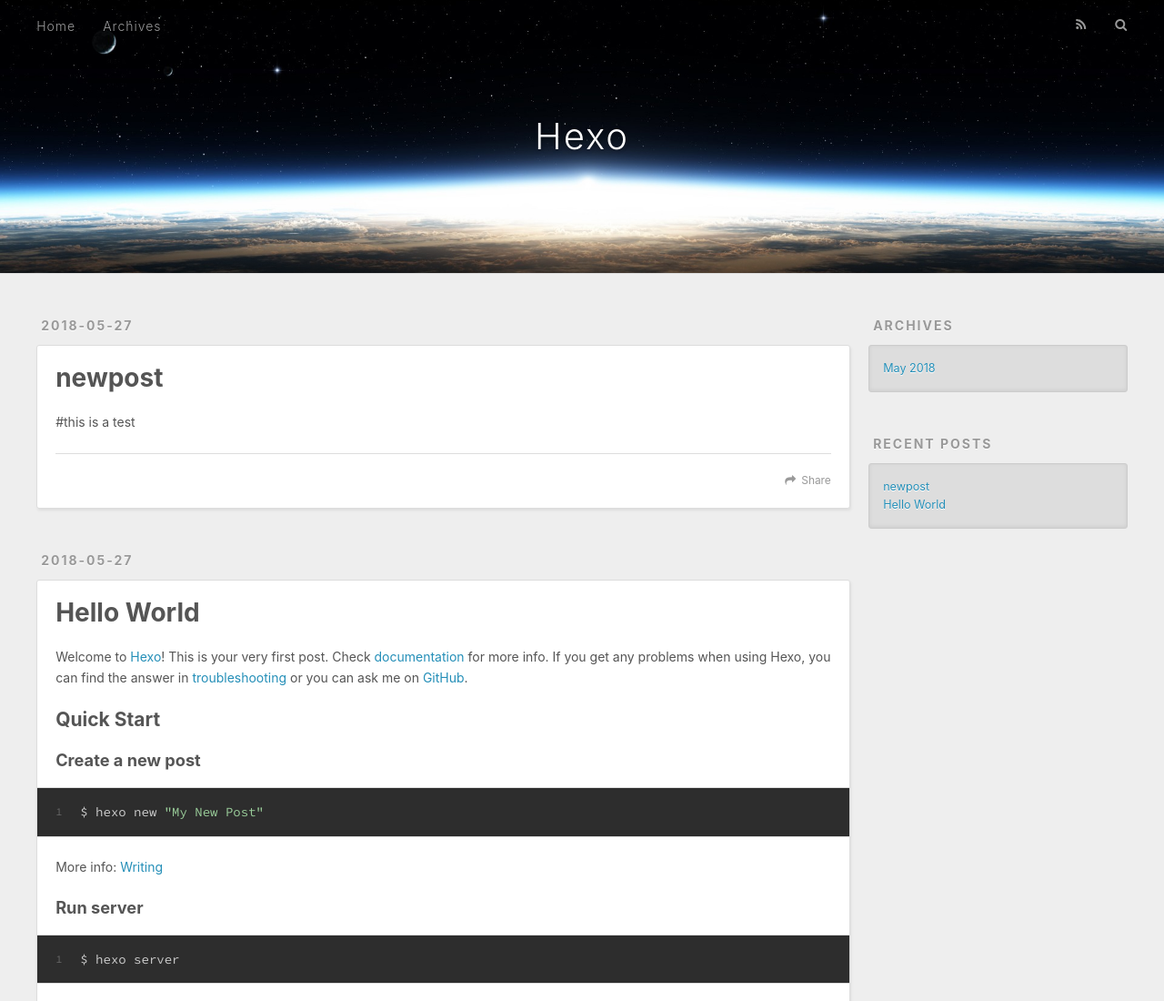
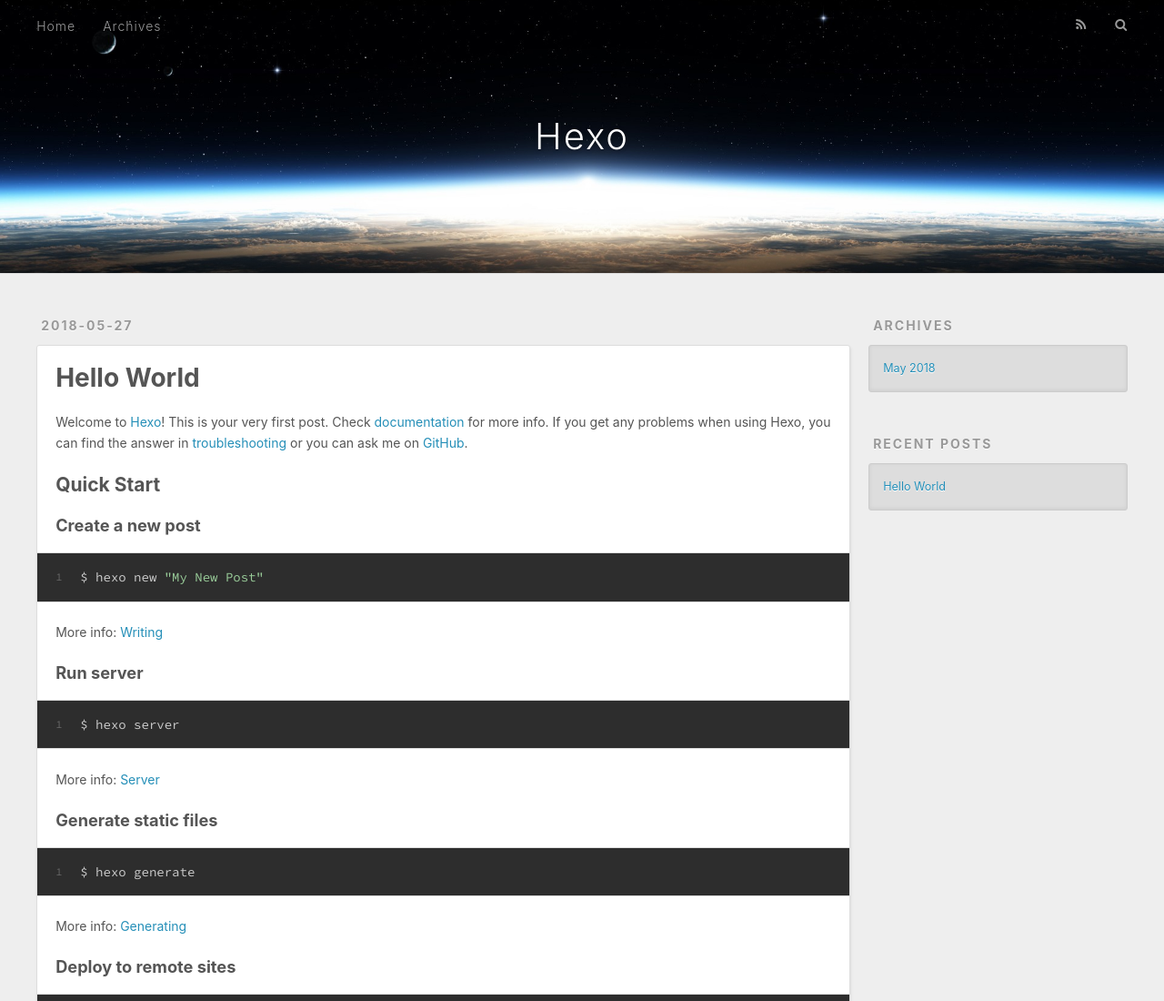
Before and after one commit to myedgar/myedgar.github.io, a plain HTML site: page index.html in a window 1280 px wide. Shown: the top 1100 px of the page at 91% size. Drawn offline with nearby package versions, Linux system fonts and the light colour scheme.

Commit message:
Site updated: 2018-05-27 06:55:52

```diff
--- a/index.html
+++ b/index.html
@@ -62,43 +62,6 @@
       <div class="outer">
         <section id="main">
 
-    <article id="post-newpost" class="article article-type-post" itemscope itemprop="blogPost">
-  <div class="article-meta">
-    <a href="/2018/05/27/newpost/" class="article-date">
-  <time datetime="2018-05-27T13:13:03.000Z" itemprop="datePublished">2018-05-27</time>
-</a>
-
-  </div>
-  <div class="article-inner">
-
-
-      <header class="article-header">
-
-
-    <h1 itemprop="name">
-      <a class="article-title" href="/2018/05/27/newpost/">newpost</a>
-    </h1>
-
-
-      </header>
-
-    <div class="article-entry" itemprop="articleBody">
-
-        <p>#this is a test</p>
-
-
-    </div>
-    <footer class="article-footer">
-      <a data-url="http://yoursite.com/2018/05/27/newpost/" data-id="cjhoumy7x00013cjxloax3e3r" class="article-share-link">Share</a>
-
-
-    </footer>
-  </div>
-
-</article>
-
-
-
     <article id="post-hello-world" class="article article-type-post" itemscope itemprop="blogPost">
   <div class="article-meta">
     <a href="/2018/05/27/hello-world/" class="article-date">
@@ -134,7 +97,7 @@
 
     </div>
     <footer class="article-footer">
-      <a data-url="http://yoursite.com/2018/05/27/hello-world/" data-id="cjhoumy7p00003cjx0e5kmfg8" class="article-share-link">Share</a>
+      <a data-url="http://yoursite.com/2018/05/27/hello-world/" data-id="cjhour0gk00005qjxod8xm6jz" class="article-share-link">Share</a>
 
 
     </footer>
@@ -173,10 +136,6 @@
     <h3 class="widget-title">Recent Posts</h3>
     <div class="widget">
       <ul>
-
-          <li>
-            <a href="/2018/05/27/newpost/">newpost</a>
-          </li>
 
           <li>
             <a href="/2018/05/27/hello-world/">Hello World</a>
```
Also changed, not shown: 2018/05/27/hello-world/index.html (+1 -19 lines), archives/2018/05/index.html (+0 -23 lines), archives/2018/index.html (+0 -23 lines), archives/index.html (+0 -23 lines), img/leetcode26.png (added).
